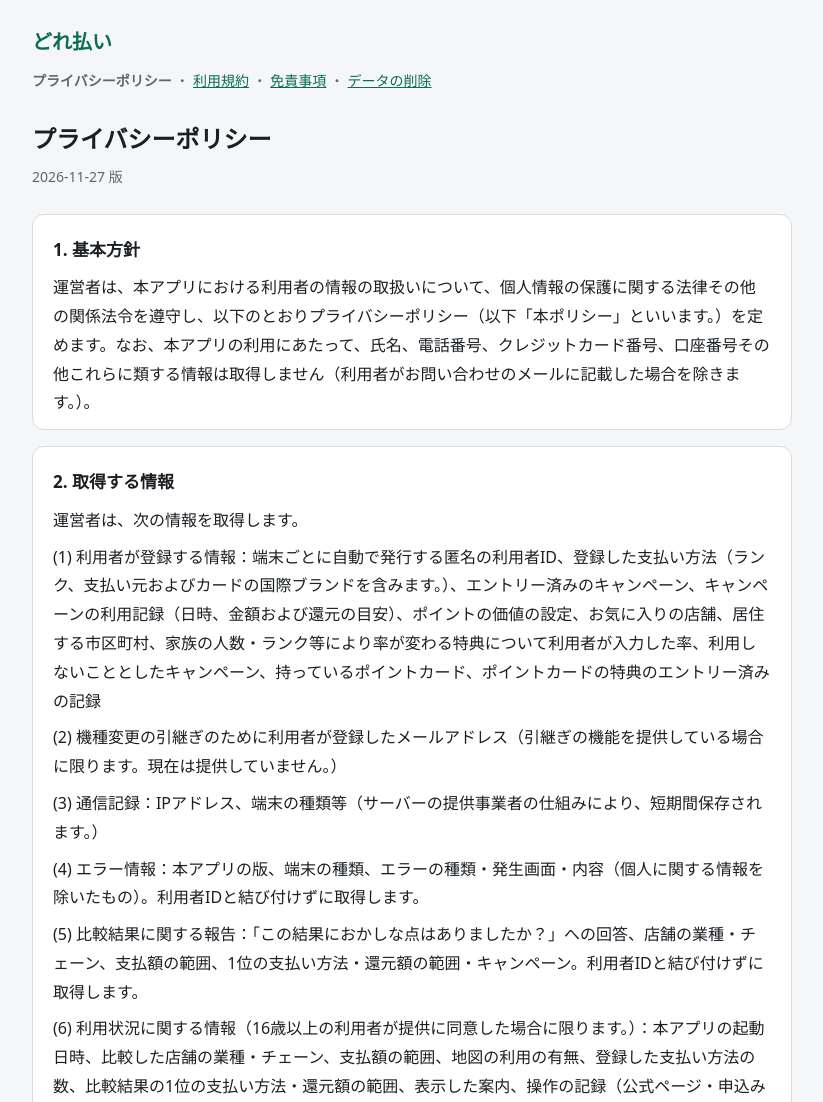
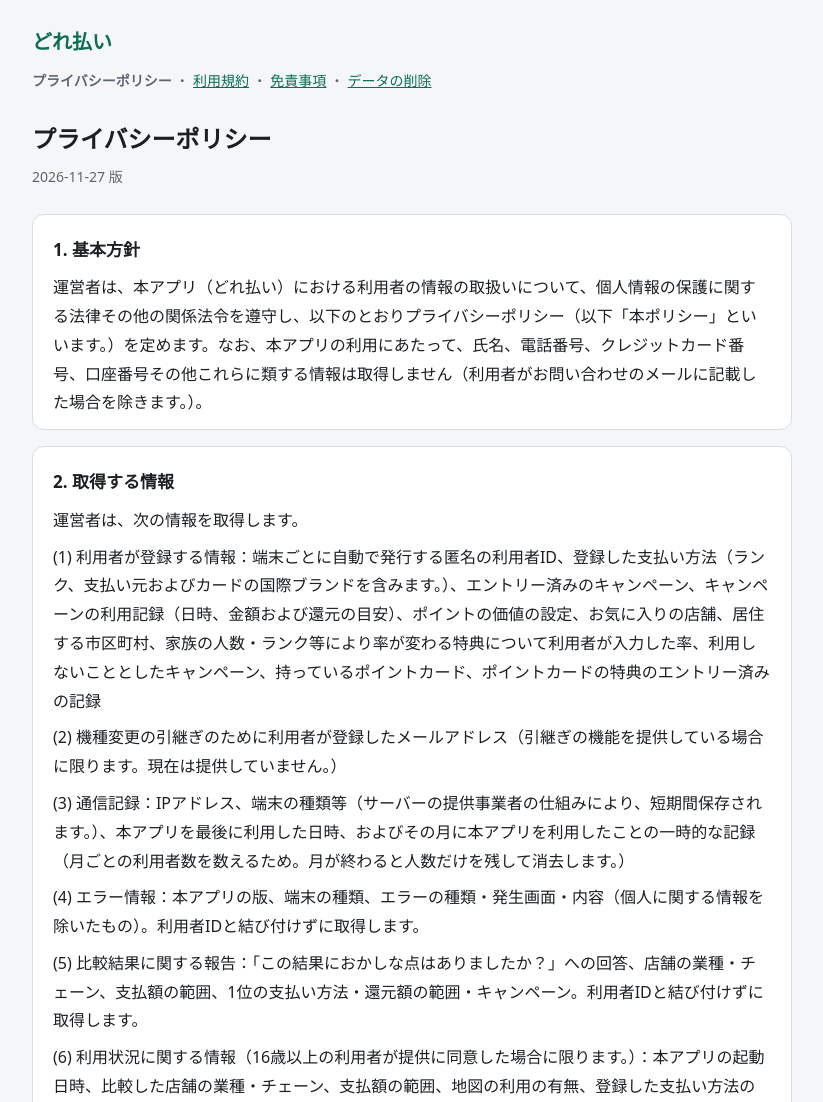
Before and after one commit to Mochi-Shiratama/dorebarai-site, a plain HTML site: page privacy.html in a window 1280 px wide. Shown: the top 1102 px of the page, without its empty margins (228-1051 px from the left). Drawn offline with Linux system fonts and the light colour scheme.

Commit message:
プライバシーポリシー：アプリ名・月ごとの利用の記録
Co-Authored-By: Claude Opus 5.5 <noreply@anthropic.com>

```diff
--- a/privacy.html
+++ b/privacy.html
@@ -28,14 +28,14 @@
 <p class="updated">2026-11-27 版</p>
 <section>
 <h2>1. 基本方針</h2>
-<p>運営者は、本アプリにおける利用者の情報の取扱いについて、個人情報の保護に関する法律その他の関係法令を遵守し、以下のとおりプライバシーポリシー（以下「本ポリシー」といいます。）を定めます。なお、本アプリの利用にあたって、氏名、電話番号、クレジットカード番号、口座番号その他これらに類する情報は取得しません（利用者がお問い合わせのメールに記載した場合を除きます。）。</p>
+<p>運営者は、本アプリ（どれ払い）における利用者の情報の取扱いについて、個人情報の保護に関する法律その他の関係法令を遵守し、以下のとおりプライバシーポリシー（以下「本ポリシー」といいます。）を定めます。なお、本アプリの利用にあたって、氏名、電話番号、クレジットカード番号、口座番号その他これらに類する情報は取得しません（利用者がお問い合わせのメールに記載した場合を除きます。）。</p>
 </section>
 <section>
 <h2>2. 取得する情報</h2>
 <p>運営者は、次の情報を取得します。</p>
 <p>(1) 利用者が登録する情報：端末ごとに自動で発行する匿名の利用者ID、登録した支払い方法（ランク、支払い元およびカードの国際ブランドを含みます。）、エントリー済みのキャンペーン、キャンペーンの利用記録（日時、金額および還元の目安）、ポイントの価値の設定、お気に入りの店舗、居住する市区町村、家族の人数・ランク等により率が変わる特典について利用者が入力した率、利用しないこととしたキャンペーン、持っているポイントカード、ポイントカードの特典のエントリー済みの記録</p>
 <p>(2) 機種変更の引継ぎのために利用者が登録したメールアドレス（引継ぎの機能を提供している場合に限ります。現在は提供していません。）</p>
-<p>(3) 通信記録：IPアドレス、端末の種類等（サーバーの提供事業者の仕組みにより、短期間保存されます。）</p>
+<p>(3) 通信記録：IPアドレス、端末の種類等（サーバーの提供事業者の仕組みにより、短期間保存されます。）、本アプリを最後に利用した日時、およびその月に本アプリを利用したことの一時的な記録（月ごとの利用者数を数えるため。月が終わると人数だけを残して消去します。）</p>
 <p>(4) エラー情報：本アプリの版、端末の種類、エラーの種類・発生画面・内容（個人に関する情報を除いたもの）。利用者IDと結び付けずに取得します。</p>
 <p>(5) 比較結果に関する報告：「この結果におかしな点はありましたか？」への回答、店舗の業種・チェーン、支払額の範囲、1位の支払い方法・還元額の範囲・キャンペーン。利用者IDと結び付けずに取得します。</p>
 <p>(6) 利用状況に関する情報（16歳以上の利用者が提供に同意した場合に限ります。）：本アプリの起動日時、比較した店舗の業種・チェーン、支払額の範囲、地図の利用の有無、登録した支払い方法の数、比較結果の1位の支払い方法・還元額の範囲、表示した案内、操作の記録（公式ページ・申込みページの閲覧、エントリー済みの記録、利用の記録、比較結果からの支払い方法の登録）とその対象となるキャンペーン・支払い方法、操作時に比較していた店舗の業種・チェーン・支払額の範囲、当該支払い方法の登録の有無、ならびに利用者が任意に回答した年代および性別。また、利用状況に関する情報の提供に同意したかどうかと、その日時をサーバーに保存します（同意していない場合も、同意しない旨を保存します）。市区町村、位置情報、個々の店舗の名称および住所は含みません。</p>
```
